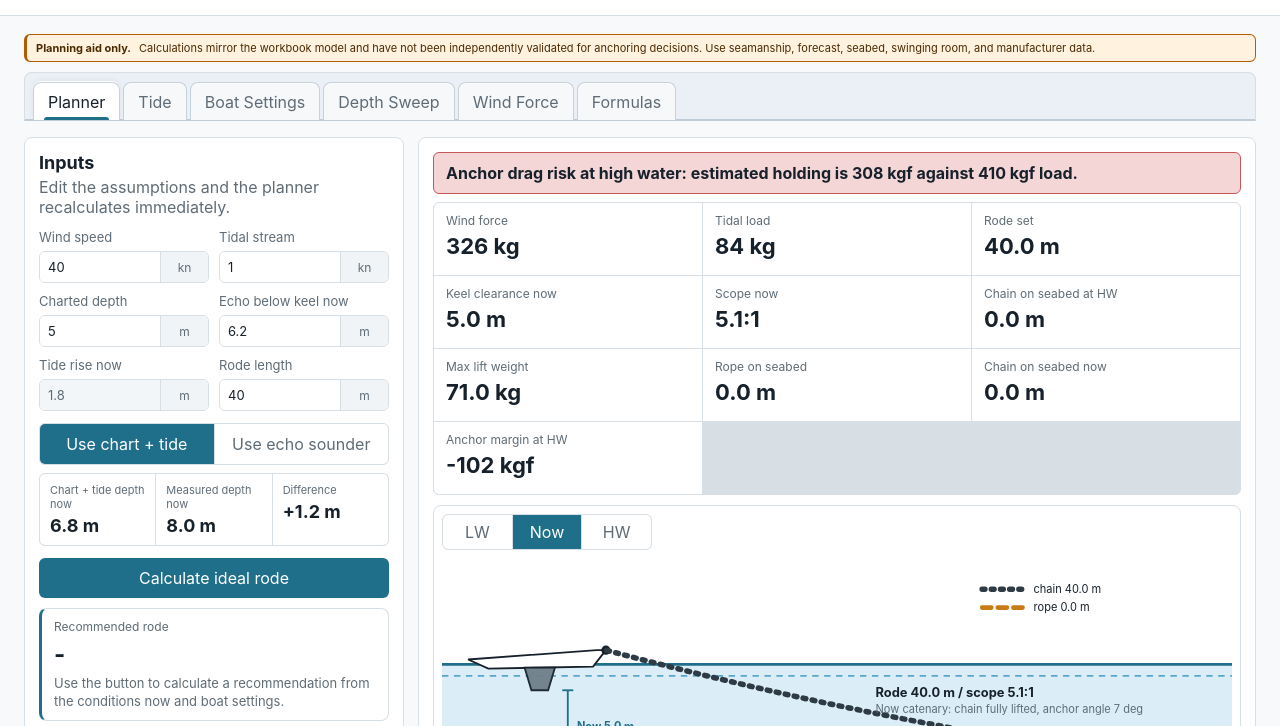
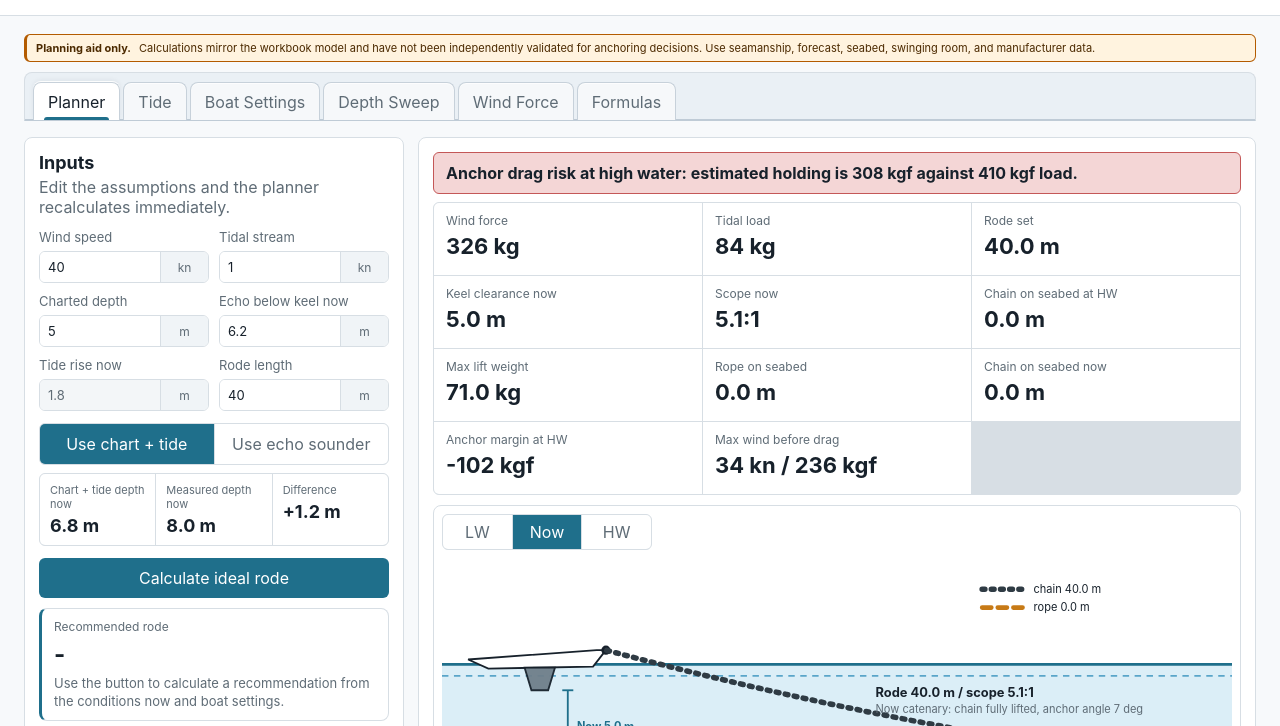
Before and after one commit to mcdonaldajr/anchor-force-planner, a website: page public/index.html in a window 1280 px wide. Shown: the part 74-800 px from the top of the page. Drawn offline with Linux system fonts and the light colour scheme.

Commit message:
Add wind drag limit summary

```diff
--- a/public/app.js
+++ b/public/app.js
@@ -256,6 +256,48 @@ function calculateCatenary(input, verticalDrop, chainDeployed, ropeDeployed, hor
   };
 }
 
+function anchorMarginAtHighWaterLoad(input, depthLw, horizontalLoad) {
+  const highWaterDepth = depthLw + input.hwHeight;
+  const highWaterVerticalDrop = highWaterDepth + input.bowHeight;
+  const chainDeployed = Math.min(input.rodeLength, input.chainLength);
+  const ropeDeployed = Math.max(0, input.rodeLength - input.chainLength);
+  const highWaterCatenary = calculateCatenary(input, highWaterVerticalDrop, chainDeployed, ropeDeployed, horizontalLoad);
+  const holdingFactor = anchorAngleHoldingFactor(highWaterCatenary.anchorAngle);
+
+  return input.anchorUhc * holdingFactor - horizontalLoad;
+}
+
+function calculateWindDragLimit(input, depthLw) {
+  const tidalForce = calculateTidalForce(input);
+  const windForceNow = (1 / 500) * input.loa * input.loa * input.windSpeed * input.windSpeed;
+
+  if (anchorMarginAtHighWaterLoad(input, depthLw, tidalForce) <= 0) {
+    return {
+      maxWindForceBeforeDrag: 0,
+      maxWindSpeedBeforeDrag: 0,
+      windForceMarginBeforeDrag: -windForceNow
+    };
+  }
+
+  let low = 0;
+  let high = Math.max(50, windForceNow, input.anchorUhc);
+  while (anchorMarginAtHighWaterLoad(input, depthLw, tidalForce + high) > 0 && high < 100000) {
+    high *= 2;
+  }
+
+  for (let index = 0; index < 48; index += 1) {
+    const mid = (low + high) / 2;
+    if (anchorMarginAtHighWaterLoad(input, depthLw, tidalForce + mid) > 0) low = mid;
+    else high = mid;
+  }
+
+  return {
+    maxWindForceBeforeDrag: low,
+    maxWindSpeedBeforeDrag: Math.sqrt((low * 500) / Math.max(0.1, input.loa * input.loa)),
+    windForceMarginBeforeDrag: low - windForceNow
+  };
+}
+
 function timeMinutes(id) {
   const [hours, minutes] = (document.getElementById(id).value || "00:00").split(":").map(Number);
   return (Number.isFinite(hours) ? hours : 0) * 60 + (Number.isFinite(minutes) ? minutes : 0);
@@ -284,6 +326,7 @@ function calculateForDepth(input, depthLw) {
   const anchorHoldingFactor = anchorAngleHoldingFactor(highWaterAnchorAngle);
   const effectiveAnchorHolding = input.anchorUhc * anchorHoldingFactor;
   const anchorHoldingMargin = effectiveAnchorHolding - horizontalLoad;
+  const windDragLimit = calculateWindDragLimit(input, depthLw);
   const shortfall = Math.max(0, rodeLength - totalRode);
   const lowWaterClearance = lowWaterDepth - input.draft;
   const keelClearance = currentDepth - input.draft;
@@ -312,6 +355,7 @@ function calculateForDepth(input, depthLw) {
     anchorHoldingFactor,
     effectiveAnchorHolding,
     anchorHoldingMargin,
+    ...windDragLimit,
     liftWeight: catenary.liftWeight,
     windForce,
     tidalForce,
@@ -544,6 +588,7 @@ function updateSummary(result) {
   document.getElementById("ropeSeabed").textContent = fmt(result.ropeOnSeabed, 1, " m");
   document.getElementById("chainSeabed").textContent = fmt(result.chainOnSeabed, 1, " m");
   document.getElementById("anchorMargin").textContent = fmt(result.anchorHoldingMargin, 0, " kgf");
+  document.getElementById("windDragLimit").textContent = `${fmt(result.maxWindSpeedBeforeDrag, 0, " kn")} / ${fmt(result.maxWindForceBeforeDrag, 0, " kgf")}`;
 
   const status = statusText(result);
   const banner = document.getElementById("statusBanner");
--- a/public/index.html
+++ b/public/index.html
@@ -99,6 +99,7 @@
               <div><span>Rope on seabed</span><strong id="ropeSeabed">-</strong></div>
               <div><span>Chain on seabed now</span><strong id="chainSeabed">-</strong></div>
               <div><span>Anchor margin at HW</span><strong id="anchorMargin">-</strong></div>
+              <div title="Maximum wind load the anchor model allows at high water with this rode length and tidal stream before the anchor margin reaches zero."><span>Max wind before drag</span><strong id="windDragLimit">-</strong></div>
             </section>
 
             <section class="visualPanel" aria-label="Anchor geometry">
```
